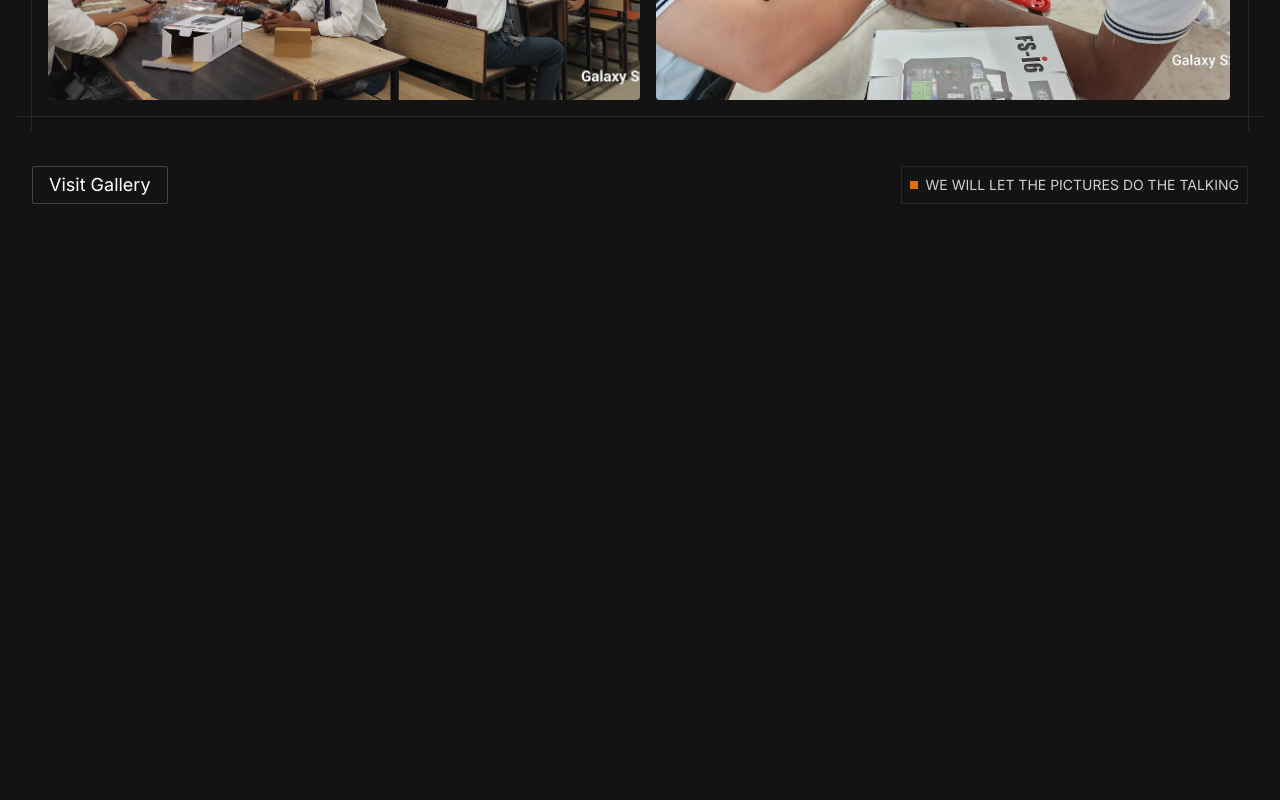
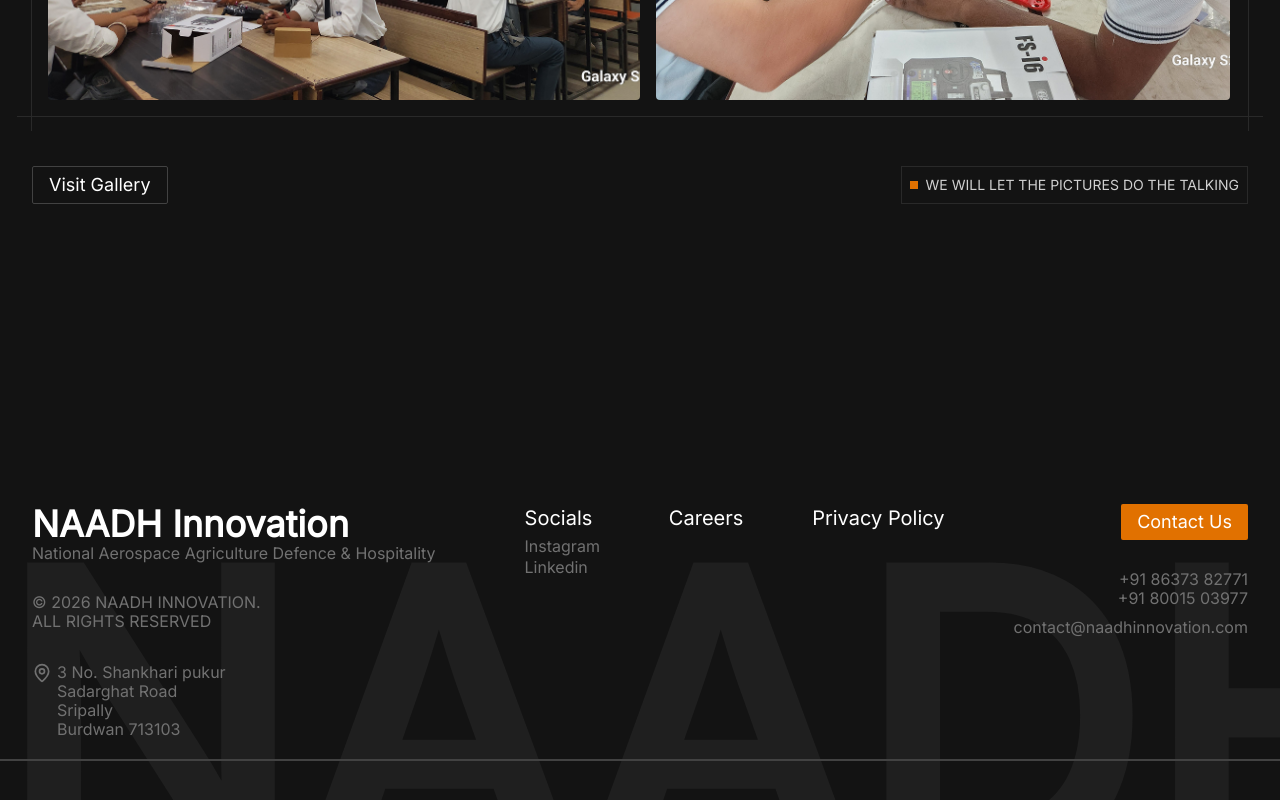
Before and after one commit to anant-innovation/NAADH-Innovation-portfolio-V1, a React (Vite) app: page / in a window 1280 px wide. Shown: the part 5473-6273 px from the top of the page. Before the commit the page ends 5677 px from the top, so only its background shows below. Built offline with nearby package versions, Linux system fonts and the light colour scheme.

Commit message:
the Desktop footer is done for 1920px its not responisve yet

```diff
--- /dev/null
+++ b/src/Components/D_ContactUsFooter.jsx
@@ -0,0 +1,121 @@
+import { MapPin } from "lucide-react";
+import SecondaryPageHeroHeading from "./SecondaryPageHeroHeading";
+import Button from "./Button";
+import Divider from "./Divider";
+
+
+const D_ContactUsFooter = () => {
+
+
+
+    return (
+        <div className=" w-full flex flex-col items-center relative overflow-hidden">
+
+
+
+            {/* container */}
+            <div className=" w-[76rem] flex flex-col items-center relative z-0
+
+             h-[350px]">
+
+
+
+
+                {/* container 1 */}
+                <div className=" w-full flex justify-between mb-[20px]">
+                    <div className=" mr-[20px]">
+
+                        {/* secondary page heading style */}
+                        <div className=" mb-[30px]">
+                            <h1 className=" text-4xl font-black text-white leading-[40px]">NAADH Innovation</h1>
+                            <p className="">National Aerospace Agriculture Defence & Hospitality</p>
+                        </div>
+
+
+                        {/* copyright part */}
+                        <p className=" mb-[30px]">© 2026 NAADH INNOVATION. <br />
+                            ALL RIGHTS RESERVED</p>
+
+
+
+                        {/* location part */}
+                        <div className=" flex">
+                            <MapPin className=" w-[20px] mr-[5px]" />
+
+                            <p className=" mt-[2px]">3 No. Shankhari pukur <br />
+                                Sadarghat Road <br />
+                                Sripally <br />
+                                Burdwan 713103</p>
+                        </div>
+                    </div>
+
+
+
+                    {/* container 2 */}
+                    <div>
+
+
+                        <h1 className=" text-white text-xl mb-[5px]">Socials</h1>
+                        <p className=" mb-[2px]">Instagram</p>
+                        <p>Linkedin</p>
+                    </div>
+
+
+
+
+                    {/* container 3 */}
+                    <div>
+                        <h1 className=" text-white text-xl mb-[5px]">Careers</h1>
+                    </div>
+
+
+
+                    {/* container 4 */}
+                    <div>
+                        <h1 className=" text-white text-xl mb-[5px]">Privacy Policy</h1>
+                    </div>
+
+
+
+
+                    {/* container 5 */}
+                    <div className=" flex flex-col items-end">
+
+
+                        {/* contact us button */}
+                        <Button classname={"mb-[30px]"} solid={true} text={"Contact Us"} />
+
+                        {/* phone number and email */}
+                        <p>+91 86373 82771</p>
+                        <p className=" mb-[10px]">+91 80015 03977</p>
+                        <p>contact@naadhinnovation.com</p>
+                    </div>
+                </div>
+
+
+
+
+
+
+                {/* the line */}
+                <div className=" w-[120%] border border-white20" />
+
+
+
+
+
+                {/* the big NAADH LOGO */}
+                <div className=" text-[400px] absolute font-black tracking-[-9%] text-white5  bottom-[120px] left-[-40px] -z-10">NAADH</div>
+
+
+            </div>
+
+
+
+
+
+        </div>
+    )
+}
+
+export default D_ContactUsFooter;
--- a/src/Components/Divider.jsx
+++ b/src/Components/Divider.jsx
@@ -1,10 +1,10 @@
 
 
-const Divider = ({mb}) => {
+const Divider = ({mb , className}) => {
 
 
     return(
-        <div className={`w-[100%] border border-white10 mb-[${mb}]`}></div>
+        <div className={`w-[100%] border border-white10 mb-[${mb}] ${className}`}></div>
     );
 }
 
--- a/src/Pages/Desktop/D_Home.jsx
+++ b/src/Pages/Desktop/D_Home.jsx
@@ -25,6 +25,7 @@ import OrangeHighlighter from "@/Components/OrangeHighlighter";
 import Button from "@/Components/Button";
 import CardDesktop from "@/Components/CardDesktop";
 import MultipleImageContainer from "@/Components/MultipleImageContainer";
+import D_ContactUsFooter from "@/Components/D_ContactUsFooter";
 
 const D_Home = () => {
 
@@ -394,7 +395,7 @@ const D_Home = () => {
 
 
                 {/* the why choose us section */}
-                <div className=" flex justify-center">
+                <div className=" flex justify-center mb-[300px]">
 
 
 
@@ -446,6 +447,7 @@ const D_Home = () => {
 
 
                 {/* the footer with contact us button section */}
+                <D_ContactUsFooter/>
             </div>
 
 
--- a/src/index.css
+++ b/src/index.css
@@ -9,6 +9,7 @@
       --color-white30: #616161;
       --color-white20: #424242;
       --color-white10: #292929;
+      --color-white5: #1f1f1f;
       --color-orange: #e17100;
       --color-bright-orange: #FF8509;
       --color-white: #ffffff;
```
